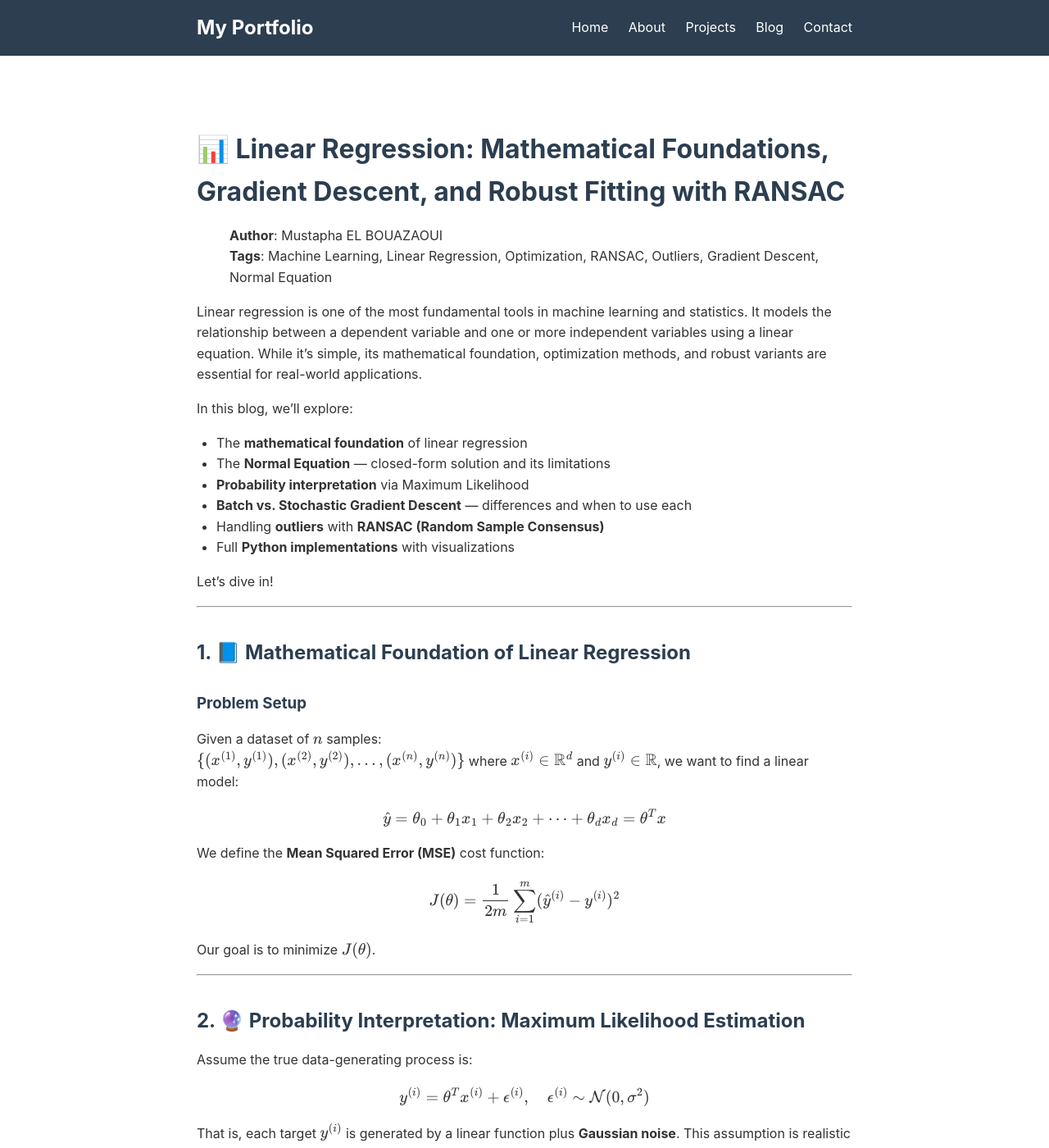
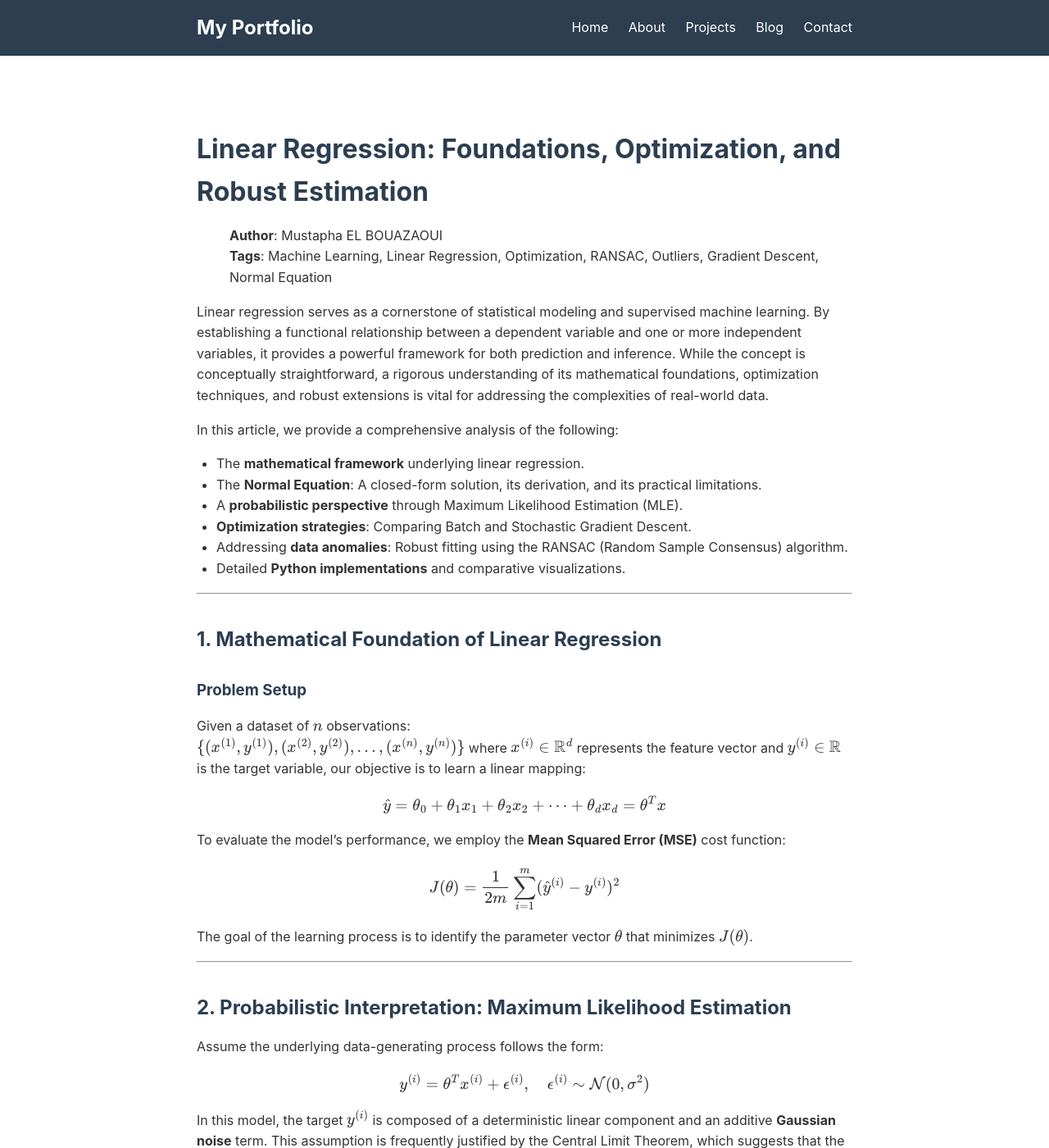
Before and after one commit to Ahpatsum15/Ahpatsum15.github.io, a Jekyll site: the page built from _posts/2025-08-05-linear-regression.md, in a window 1280 px wide and 1400 px high. Shown: the whole window at 82% size. Built offline with Jekyll 4.4.1, drawn with Linux system fonts in a browser that asks for light colours; a script that is not in the unit is left out; some of the changed text lies outside the part shown.

Commit message:
Change of CV and cleaning up the LR post

````diff
--- a/_posts/2025-08-05-linear-regression.md
+++ b/_posts/2025-08-05-linear-regression.md
@@ -1,6 +1,6 @@
 ---
 layout: default
-title: Linear Regression & beyond
+title: "Comprehensive Guide to Linear Regression: From Theory to Robust Estimation"
 date: 2025-08-05
 categories: Machine-learning
 tags:
@@ -8,148 +8,142 @@ tags:
   - programming
   - math
 ---
-# 📊 Linear Regression: Mathematical Foundations, Gradient Descent, and Robust Fitting with RANSAC
+# Linear Regression: Foundations, Optimization, and Robust Estimation
 
 > **Author**: Mustapha EL BOUAZAOUI <br>
 > **Tags**: Machine Learning, Linear Regression, Optimization, RANSAC, Outliers, Gradient Descent, Normal Equation
 
-Linear regression is one of the most fundamental tools in machine learning and statistics. It models the relationship between a dependent variable and one or more independent variables using a linear equation. While it's simple, its mathematical foundation, optimization methods, and robust variants are essential for real-world applications.
+Linear regression serves as a cornerstone of statistical modeling and supervised machine learning. By establishing a functional relationship between a dependent variable and one or more independent variables, it provides a powerful framework for both prediction and inference. While the concept is conceptually straightforward, a rigorous understanding of its mathematical foundations, optimization techniques, and robust extensions is vital for addressing the complexities of real-world data.
 
-In this blog, we'll explore:
-- The **mathematical foundation** of linear regression
-- The **Normal Equation** — closed-form solution and its limitations
-- **Probability interpretation** via Maximum Likelihood
-- **Batch vs. Stochastic Gradient Descent** — differences and when to use each
-- Handling **outliers** with **RANSAC (Random Sample Consensus)**
-- Full **Python implementations** with visualizations
-
-Let’s dive in!
+In this article, we provide a comprehensive analysis of the following:
+- The **mathematical framework** underlying linear regression.
+- The **Normal Equation**: A closed-form solution, its derivation, and its practical limitations.
+- A **probabilistic perspective** through Maximum Likelihood Estimation (MLE).
+- **Optimization strategies**: Comparing Batch and Stochastic Gradient Descent.
+- Addressing **data anomalies**: Robust fitting using the RANSAC (Random Sample Consensus) algorithm.
+- Detailed **Python implementations** and comparative visualizations.
 
 ---
 
-## 1. 📘 Mathematical Foundation of Linear Regression
+## 1. Mathematical Foundation of Linear Regression
 
 ### Problem Setup
 
-Given a dataset of $ n $ samples:
+Given a dataset of $ n $ observations:
 $$
 \{(x^{(1)}, y^{(1)}), (x^{(2)}, y^{(2)}), \dots, (x^{(n)}, y^{(n)})\}
 $$
-where $ x^{(i)} \in \mathbb{R}^d $ and $ y^{(i)} \in \mathbb{R} $, we want to find a linear model:
+where $ x^{(i)} \in \mathbb{R}^d $ represents the feature vector and $ y^{(i)} \in \mathbb{R} $ is the target variable, our objective is to learn a linear mapping:
 
 $$
 \hat{y} = \theta_0 + \theta_1 x_1 + \theta_2 x_2 + \dots + \theta_d x_d = \theta^T x
 $$
 
-We define the **Mean Squared Error (MSE)** cost function:
+To evaluate the model's performance, we employ the **Mean Squared Error (MSE)** cost function:
 
 $$
 J(\theta) = \frac{1}{2m} \sum_{i=1}^{m} (\hat{y}^{(i)} - y^{(i)})^2
 $$
 
-Our goal is to minimize $ J(\theta) $.
+The goal of the learning process is to identify the parameter vector $ \theta $ that minimizes $ J(\theta) $.
 
 ---
 
 
-## 2. 🔮 Probability Interpretation: Maximum Likelihood Estimation
+## 2. Probabilistic Interpretation: Maximum Likelihood Estimation
 
-Assume the true data-generating process is:
+Assume the underlying data-generating process follows the form:
 
 $$
 y^{(i)} = \theta^T x^{(i)} + \epsilon^{(i)}, \quad \epsilon^{(i)} \sim \mathcal{N}(0, \sigma^2)
 $$
 
-That is, each target $y^{(i)}$ is generated by a linear function plus **Gaussian noise**. This assumption is realistic in many real-world scenarios where errors arise from random, independent sources.
+In this model, the target $y^{(i)}$ is composed of a deterministic linear component and an additive **Gaussian noise** term. This assumption is frequently justified by the Central Limit Theorem, which suggests that the sum of many independent random errors tends toward a normal distribution.
 
-Then the conditional distribution of $y^{(i)}$ is:
+Under this assumption, the conditional probability of $y^{(i)}$ is given by:
 
 $$
 P(y^{(i)} | x^{(i)}; \theta) = \frac{1}{\sqrt{2\pi}\sigma} \exp\left(-\frac{(y^{(i)} - \theta^T x^{(i)})^2}{2\sigma^2}\right)
 $$
 
-The **likelihood** of the entire dataset is the product of individual probabilities:
+For an independently and identically distributed (IID) dataset, the **likelihood** function is the product of the individual densities:
 
 $$
 \mathcal{L}(\theta) = \prod_{i=1}^{m} P(y^{(i)} | x^{(i)}; \theta)
 $$
 
-Taking the **log-likelihood** simplifies the expression:
+The **log-likelihood** simplifies this expression for optimization:
 
 $$
 \log \mathcal{L}(\theta) = -\frac{m}{2} \log(2\pi) - m \log \sigma - \frac{1}{2\sigma^2} \sum_{i=1}^{m} (y^{(i)} - \theta^T x^{(i)})^2
 $$
 
-Maximizing this with respect to $\theta$ is equivalent to minimizing the sum of squared errors:
+Maximizing the log-likelihood with respect to $\theta$ is mathematically equivalent to minimizing the sum of squared residuals:
 
 $$
 \sum_{i=1}^{m} (y^{(i)} - \theta^T x^{(i)})^2
 $$
 
-Which is exactly the **Mean Squared Error (MSE)**.
-
-> ✅ **Conclusion**: Minimizing MSE = Maximizing likelihood under Gaussian noise.
-> This justifies the use of linear regression when errors are normally distributed and provides a **statistical foundation** for the method.
+This derivation provides a rigorous **statistical justification** for the use of Mean Squared Error in linear regression models.
 
 ---
 
-## 3. ⚙️ Optimization: Gradient Descent
+## 3. Optimization: Gradient Descent
 
-To minimize $ J(\theta) $, we use gradient descent:
+To minimize the cost function $ J(\theta) $, we typically employ gradient descent, an iterative optimization algorithm:
 
 $$
 \theta := \theta - \alpha \nabla_\theta J(\theta)
 $$
 
-But how we compute the gradient leads to two main variants.
+The method by which we compute the gradient defines the specific variant of the algorithm.
 
 ---
 
-### 🔁 Batch Gradient Descent (BGD)
+### Batch Gradient Descent (BGD)
 
-Uses the **entire dataset** to compute the gradient at each step.
+Batch Gradient Descent utilizes the **entire dataset** to compute the gradient at each iteration.
 
 $$
 \nabla_\theta J(\theta) = \frac{1}{m} \sum_{i=1}^{m} (\theta^T x^{(i)} - y^{(i)}) x^{(i)}
 $$
 
-✅ **Pros**:
-- Stable convergence
-- Smooth path to minimum
+**Advantages:**
+- Guarantees convergence to the global minimum for convex surfaces.
+- Provides a stable and direct path toward the optimal solution.
 
-❌ **Cons**:
-- Slow for large datasets
-- Memory-intensive
+**Disadvantages:**
+- Computationally expensive for very large datasets as the entire matrix must be processed per step.
+- Higher memory requirements.
 
-### 🏃 Stochastic Gradient Descent (SGD)
+### Stochastic Gradient Descent (SGD)
 
-Updates parameters using **one sample at a time**.
+In contrast, Stochastic Gradient Descent updates the model parameters using **one sample at a time**.
 
-For each $ (x^{(i)}, y^{(i)}) $:
+For each observation $ (x^{(i)}, y^{(i)}) $:
 $$
 \theta := \theta - \alpha (\theta^T x^{(i)} - y^{(i)}) x^{(i)}
 $$
 
-✅ **Pros**:
-- Fast per-iteration updates
-- Can escape shallow local minima
-- Online learning possible
+**Advantages:**
+- Significant reduction in computational cost per iteration.
+- The inherent noise in updates can help the model escape shallow local minima in more complex cost surfaces.
+- Enables online learning where the model is updated as new data arrives.
 
-❌ **Cons**:
-- Noisy updates
-- May not converge exactly to minimum
+**Disadvantages:**
+- The parameter trajectory is stochastic (noisy) and may fluctuate around the minimum rather than converging exactly.
 
 ---
 
-### 📈 Visualization: BGD vs SGD Convergence
+### Visualization: BGD vs SGD Convergence
 
-Let's generate a simple 1D regression and plot the convergence paths.
+The following implementation demonstrates the convergence behavior of both methods on a synthetic dataset.
 ```python
 import numpy as np
 import matplotlib.pyplot as plt
 from sklearn.linear_model import LinearRegression
 
-# Set random seed
+# Set random seed for reproducibility
 np.random.seed(42)
 
 X = 2 * np.random.rand(100, 1)
@@ -203,27 +197,25 @@ plt.show()
 ```
 ![BGD vs SGD Convergence](/assets/images/bgd_vs_sgd.png){: width="80%"}
 
-> **Interpretation**: BGD takes a smooth path toward the minimum. SGD jumps around but trends toward it. SGD is faster per step but noisier.
+**Analysis**: BGD follows a smooth, deterministic path toward the minimum, whereas SGD exhibits more erratic behavior. However, SGD's ability to process single samples makes it far more scalable for massive datasets.
 
 ---
 
-## 4. 📘 The Normal Equation: Closed-Form Solution
+## 4. The Normal Equation: Closed-Form Solution
 
-While gradient descent iteratively minimizes the cost function, there's an alternative: the **Normal Equation** — a **closed-form solution** to linear regression.
+While iterative methods are robust, linear regression admits an analytical solution known as the **Normal Equation**.
 
-Given the design matrix $ X \in \mathbb{R}^{m \times n} $ (with $ m $ samples and $ n $ features, including bias), and target vector $ y \in \mathbb{R}^m $, the optimal parameter vector $ \theta $ is:
+Given a design matrix $ X \in \mathbb{R}^{m \times n} $ and a target vector $ y \in \mathbb{R}^m $, the optimal parameter vector $ \theta $ can be calculated as:
 
 $$
 \theta = (X^T X)^{-1} X^T y
 $$
 
-This directly gives the **exact solution** to the least-squares problem without iteration.
+This equation provides the global minimum of the least-squares objective function in a single step.
 
-### ✅ Derivation (Brief)
+### Derivation Summary
 
-We minimize $ J(\theta) = \frac{1}{2m}(X\theta - y)^T(X\theta - y) $
-
-Take gradient w.r.t $ \theta $ and set to zero:
+We aim to minimize the residual sum of squares: $ J(\theta) = \frac{1}{2m}(X\theta - y)^T(X\theta - y) $. Setting the matrix derivative with respect to $\theta$ to zero:
 
 $$
 \nabla_\theta J(\theta) = \frac{1}{m} X^T(X\theta - y) = 0
@@ -231,47 +223,33 @@ $$
 \Rightarrow \theta = (X^T X)^{-1} X^T y
 $$
 
----
+### Probabilistic Context
 
-### 🔍 Probability Interpretation
-
-Assume the true relationship is:
-
-$$
-y^{(i)} = \theta^T x^{(i)} + \epsilon^{(i)}
-$$
-
-where $ \epsilon^{(i)} \sim \mathcal{N}(0, \sigma^2) $ is Gaussian noise.
-
-Then the **Maximum Likelihood Estimate (MLE)** of $ \theta $ is:
+As established in Section 2, the **Maximum Likelihood Estimate (MLE)** under the assumption of independent Gaussian noise is precisely the solution provided by the Normal Equation:
 
 $$
 \hat{\theta}_{\text{MLE}} = (X^T X)^{-1} X^T y
 $$
 
-So, the **Normal Equation solution = MLE under Gaussian noise**.
-
-This reinforces that least squares isn't just arbitrary — it's statistically **optimal** when errors are normal and independent.
+This reinforces that the least-squares approach is not merely a heuristic but is statistically optimal when errors are normally distributed.
 
 ---
 
-### ⚠️ Limitations of the Normal Equation
+### Limitations of the Normal Equation
 
-Despite its elegance, the Normal Equation has **three major limitations**:
+Despite its efficiency for small datasets, the Normal Equation has significant computational drawbacks:
 
-| Issue | Explanation |
+| Challenge | Impact |
 |------|-------------|
-| **Computational Cost** | $ O(n^3) $ due to matrix inversion — slow for large $ n $ (e.g., 10k+ features) |
-| **Memory Usage** | Must store $ X^T X \in \mathbb{R}^{n \times n} $ — infeasible for huge $ n $ |
-| **Singular $ X^T X $** | Fails if $ X^T X $ is non-invertible (e.g., redundant features, $ m < n $) |
-
-Let’s visualize these issues.
+| **Computational Complexity** | Inverting $X^T X$ is $O(n^3)$. This becomes prohibitive as the number of features $n$ grows. |
+| **Memory Capacity** | Storing the $n \times n$ matrix $X^T X$ can exceed available RAM for high-dimensional data. |
+| **Numerical Instability** | If $X^T X$ is singular (non-invertible due to multicollinearity), the equation fails. |
 
 ---
 
-### 📉 Illustration 1: Computation Time vs Number of Features
+### Feature Scaling and Runtime Performance
 
-We compare **Normal Equation** vs **Stochastic Gradient Descent** runtime as the number of features increases.
+We can visualize the performance disparity between the Normal Equation and Gradient Descent as dimensionality increases.
 ```python
 
 import numpy as np
@@ -296,44 +274,38 @@ def stochastic_gradient_descent_time(X, y, lr=0.01, n_epochs=10):
             theta -= lr * gradients
     return time.time() - start
 
-# Fixed number of samples
 n_samples = 1000
 feature_dims = list(range(100, 2100, 200)) + [2500, 3000, 3500, 4000]
-
 ne_times, sgd_times = [], []
 
 np.random.seed(42)
 
 for n_features in feature_dims:
     X = np.random.randn(n_samples, n_features)
-    X = np.c_[np.ones((n_samples, 1)), X]  # Add bias
+    X = np.c_[np.ones((n_samples, 1)), X]
     y = np.random.randn(n_samples)
-
-    # Normalize features (excluding bias)
     X[:, 1:] = (X[:, 1:] - X[:, 1:].mean(axis=0)) / (X[:, 1:].std(axis=0) + 1e-8)
 
     ne_times.append(normal_equation_time(X, y))
     sgd_times.append(stochastic_gradient_descent_time(X, y))
 
-# Plot
 plt.figure(figsize=(12, 6))
-plt.plot(feature_dims, ne_times, 'o-', label='Normal Equation', linewidth=2)
-plt.plot(feature_dims, sgd_times, 's-', label='Stochastic Gradient Descent (10 epochs)', linewidth=2)
+plt.plot(feature_dims, ne_times, 'o-', label='Normal Equation')
+plt.plot(feature_dims, sgd_times, 's-', label='SGD (10 epochs)')
 plt.xlabel('Number of Features')
 plt.ylabel('Time (seconds)')
-plt.title('Normal Equation vs SGD — Exponential Slowdown of Matrix Inversion')
+plt.title('Computation Complexity: Normal Equation vs SGD')
 plt.legend()
 plt.grid(True, alpha=0.3)
-plt.tight_layout()
 plt.show()
 ```
 ![Normal Equation vs Gradient Descent Time](/assets/images/normal_eq_vs_gd_time.png){: width="80%"}
 
-> **Observation**: Normal Equation time grows rapidly — **cubic in $ n $** — while SGD scales linearly per iteration.
+**Observation**: The cubic growth of the Normal Equation's runtime makes it unsuitable for high-dimensional feature spaces where SGD maintains linear scalability.
 
 ---
 
-### 📉 Illustration 2: Numerical Instability with Correlated Features
+### Numerical Instability with Correlated Features
 
 When features are highly correlated, $ X^T X $ becomes ill-conditioned, leading to unstable solutions.
 ```python
@@ -399,25 +371,25 @@ plt.show()
 ```
 ![Numerical Instability of Normal Equation](/assets/images/normal_eq_instability.png){: width="80%"}
 
-> **Observation**: Tiny changes in data cause large swings in parameters — sign of **numerical instability** due to multicollinearity.
+**Observation**: Tiny changes in data cause large swings in parameters — a sign of **numerical instability** due to multicollinearity.
 
 ---
 
-### ✅ When to Use the Normal Equation?
+### When to Use the Normal Equation?
 
 | Use Normal Equation When: | Use Gradient Descent Instead When: |
 |---------------------------|--------------------------------------|
 | $ n < 1000 $ features | $ n > 10,000 $ features |
-| You need **exact solution** | You want **online/iterative** learning |
+| You need an **exact solution** | You want **online/iterative** learning |
 | Dataset fits in memory | Dataset is too large for $ X^T X $ |
 | No multicollinearity | Features are correlated or redundant |
 
-💡 **Fun Fact**: `scikit-learn`'s `LinearRegression()` uses **SVD-based solvers** (like `np.linalg.lstsq`) instead of direct inversion to avoid instability.
+**Note**: `scikit-learn`'s `LinearRegression()` uses **SVD-based solvers** (like `np.linalg.lstsq`) instead of direct inversion to avoid instability.
 
 ---
-## 5. 🚨 The Problem of Outliers
+## 5. The Challenge of Outliers
 
-Outliers can severely distort linear regression models. Let's see how.
+One of the primary weaknesses of Ordinary Least Squares is its lack of robustness to outliers. Because the loss function squares the residuals, observations far from the general trend exert a disproportionate influence on the fitted model.
 
 ```python
 import numpy as np
@@ -436,58 +408,46 @@ y_clean_line = theta_clean[0] + theta_clean[1] * X_line
 y_noisy_line = theta_noisy[0] + theta_noisy[1] * X_line
 
 plt.figure(figsize=(10, 6))
-plt.scatter(X, y, color='blue', label='Clean data', alpha=0.7)
-plt.scatter([0.1, 1.9], [15, -5], color='red', s=80, label='Outliers', zorder=5)
-plt.plot(X_line, y_clean_line, 'g--', label=f'Clean Fit: y = {theta_clean[0]:.2f} + {theta_clean[1]:.2f}x')
-plt.plot(X_line, y_noisy_line, 'r-', label=f'Noisy Fit: y = {theta_noisy[0]:.2f} + {theta_noisy[1]:.2f}x')
-plt.xlabel('X')
-plt.ylabel('y')
-plt.title('Outliers Drastically Affect Linear Regression')
+plt.scatter(X, y, color='blue', label='Inliers', alpha=0.7)
+plt.scatter([0.1, 1.9], [15, -5], color='red', s=80, label='Outliers')
+plt.plot(X_line, y_clean_line, 'g--', label='Fit on Clean Data')
+plt.plot(X_line, y_noisy_line, 'r-', label='Fit on Noisy Data')
+plt.title('Impact of Outliers on OLS Estimation')
 plt.legend()
 plt.grid(True, alpha=0.3)
 ```
 ![Outliers Drastically Affect Linear Regression](/assets/images/outliers_effect.png){: width="80%"}
 
-> **Observation**: The two red points pull the regression line significantly, making it a poor fit for the majority of data.
+Even a small number of severe outliers can significantly tilt the regression line, leading to poor generalization.
 
 ---
 
-## 6. 🛠️ RANSAC: Robust Regression with Mathematical Foundation
+## 6. RANSAC: Robust Regression via Consensus
 
-Ordinary Least Squares (OLS) regression is highly sensitive to outliers. **RANSAC (Random Sample Consensus)** is a robust algorithm that estimates model parameters by **iteratively fitting to random subsets** of inliers, making it ideal for noisy, real-world data.
+To mitigate the influence of outliers, we can use **RANSAC (Random Sample Consensus)**. RANSAC is a non-deterministic algorithm that estimates parameters by consensus among a subset of the data.
 
-### 📐 Mathematical Foundation
+### Theoretical Foundation
 
-Given a model (e.g., a line: $y = \theta_0 + \theta_1 x$), RANSAC defines:
+RANSAC operates on the assumption that the data contains "inliers" (data consistent with a model) and "outliers" (noise or erroneous data).
 
-- **Inlier**: A point $(x^{(i)}, y^{(i)})$ such that the residual (prediction error) is below a threshold $\delta$:
-  $$
-  |y^{(i)} - (\theta_0 + \theta_1 x^{(i)})| < \delta
-  $$
+**The Algorithm:**
+1. **Selection**: Randomly select a minimal set of data points (e.g., two for a line).
+2. **Estimation**: Fit a model to this minimal subset.
+3. **Consensus**: Calculate how many points in the entire dataset fall within a distance threshold $\delta$ of this model. These are the inliers.
+4. **Iteration**: Repeat the process for $k$ trials.
+5. **Final Model**: Retain the model with the largest consensus (most inliers).
 
-- **Algorithm Steps**:
-  1. **Sample**: Randomly select a minimal subset (e.g., 2 points for a line).
-  2. **Fit**: Estimate model parameters using the subset (e.g., via Normal Equation).
-  3. **Count**: Identify all inliers within threshold $\delta$.
-  4. **Repeat**: Do this for $k$ iterations.
-  5. **Select**: Return the model with the **largest inlier set**.
-
-- **Optimal Number of Iterations $k$**:
-  $$
-  k = \frac{\log(1 - p)}{\log(1 - w^n)}
-  $$
-  where:
-  - $p$ = desired confidence (e.g., 0.99)
-  - $w$ = assumed fraction of inliers
-  - $n$ = minimal sample size (2 for line)
-
-This ensures a high probability of selecting at least one outlier-free sample.
+The number of iterations $k$ required to guarantee a successful fit with probability $p$ is:
+$$
+k = \frac{\log(1 - p)}{\log(1 - w^n)}
+$$
+where $w$ is the expected fraction of inliers and $n$ is the number of points in the minimal subset.
 
 ---
 
-### 💻 Implementation: From Scratch
+### Implementation with Scikit-Learn
 
-Here’s a simple implementation of RANSAC for linear regression:
+While RANSAC can be implemented from scratch, `scikit-learn` provides a robust and optimized implementation.
 
 ```python
 import numpy as np
@@ -554,62 +514,54 @@ outlier_mask = ~inlier_mask
 y_ransac = ransac.predict(X.reshape(-1, 1))
 ```
 
-### Advantages:
-- Robust to outliers
-- Works well when >50% of data are inliers
+### Advantages of RANSAC:
+- Highly robust to noise and extreme outliers.
+- Effective even when outliers constitute a significant portion (up to 50%) of the dataset.
 
 ---
 
-### ✅ RANSAC Visualization
+### RANSAC Visualization
 
 
 ![RANSAC: Inliers vs Outliers and Model Comparison](/assets/images/ransac_vs_ols.png){: width="80%"}
 
-> **Insight**: RANSAC successfully ignores outliers and recovers a line close to the true underlying model.
+**Insight**: RANSAC successfully ignores outliers and recovers a line close to the true underlying model.
 
 ---
 
-## 7. 🧠 When to Use Which?
+## 7. Comparative Summary
 
-| Method | Use Case |
-|-------|---------|
-| **Normal Equation** | Small datasets ($n < 1000$), exact solution needed |
-| **Batch GD** | Small to medium datasets, stable convergence |
-| **Stochastic GD** | Large datasets, online learning, fast initial progress |
-| **OLS (Normal Eq)** | Small to medium datasets, no outliers |
-| **RANSAC** | Presence of significant outliers, robust fitting needed |
+| Method | Best Use Case | Key Limitation |
+|-------|---------|---------|
+| **Normal Equation** | Small datasets with few features | Scales poorly with dimensionality ($O(n^3)$) |
+| **Batch GD** | Small to medium datasets | Can be slow on very large data |
+| **Stochastic GD** | Large scale or streaming data | Trajectory is noisy; approximate convergence |
+| **RANSAC** | Datasets with high outlier contamination | Increased computational overhead per trial |
 
 ---
 
-## 8. 🔚 Conclusion
+## 8. Conclusion
 
-Linear regression is more than just fitting a line. Understanding its **probabilistic basis**, **optimization strategies**, and **robust variants** like RANSAC allows us to build models that are not only accurate but also reliable in the face of noise and outliers.
+Linear regression remains a foundational tool in the data scientist's arsenal. By moving beyond simple line-fitting and understanding the **probabilistic underpinnings**, **optimization trade-offs**, and **robustness techniques**, one can build models that are both accurate across clean data and resilient in the presence of noise.
 
-Key takeaways:
-- The **Normal Equation** gives the exact solution but scales poorly.
-- **BGD** is precise but slow; **SGD** is fast but noisy.
-- **Outliers** can ruin OLS — always visualize and clean data.
-- **RANSAC** is a powerful tool for robust regression in real-world settings.
+Key Takeaways:
+- **Optimization**: Choose between exact solutions (Normal Equation) and scalable approximations (SGD) based on data volume.
+- **Robustness**: Always assess data for outliers and consider consensus-based methods like RANSAC when necessary.
+- **Statistical Fidelity**: Recall that minimizing MSE is equivalent to maximum likelihood estimation under Gaussian assumptions.
 
 ---
 
-## 📁 Code & Figures
+## Code and Resources
 
-All code and generated images:
-- `normal_eq_vs_gd_time.png`
-- `normal_eq_instability.png`
-- `bgd_vs_sgd.png`
-- `outliers_effect.png`
-- `ransac_vs_ols.png`
-- Full Python script: [linear_regression_blog.py](https://github.com/Ahpatsum15/Ahpatsum15.github.io/blob/main/assets/linear_regression.py)
-
-> 💡 **Tip**: You can extend RANSAC to polynomial regression, plane fitting in 3D, or even homography estimation in computer vision!
+Additional implementation details and figure generation scripts can be found here:
+- Full Python implementation: [linear_regression_analysis.py](https://github.com/Ahpatsum15/Ahpatsum15.github.io/blob/main/assets/linear_regression.py)
+- Visualization assets: `assets/images/`
 
 ---
 
-## 🙌 References
+## References
 
-- Bishop, C. M. (2006). *Pattern Recognition and Machine Learning*
-- Goodfellow, I., Bengio, Y., & Courville, A. (2016). *Deep Learning*
-- Scikit-learn Documentation: [RANSACRegressor](https://scikit-learn.org/stable/modules/generated/sklearn.linear_model.RANSACRegressor.html)
+- Bishop, C. M. (2006). *Pattern Recognition and Machine Learning*. Springer.
+- Goodfellow, I., Bengio, Y., & Courville, A. (2016). *Deep Learning*. MIT Press.
+- Scikit-learn Documentation: [Robust Regression Models](https://scikit-learn.org/stable/modules/linear_model.html#robust-regression-outliers-and-modeling-errors).
 - Andrew Ng’s Machine Learning Course CSS229
````
Also changed, not shown: other parts of _posts/2025-08-05-linear-regression.md (+2 -2 lines), about.md (+1 -1 lines), blog.md (+4 -4 lines), 1 other file.
